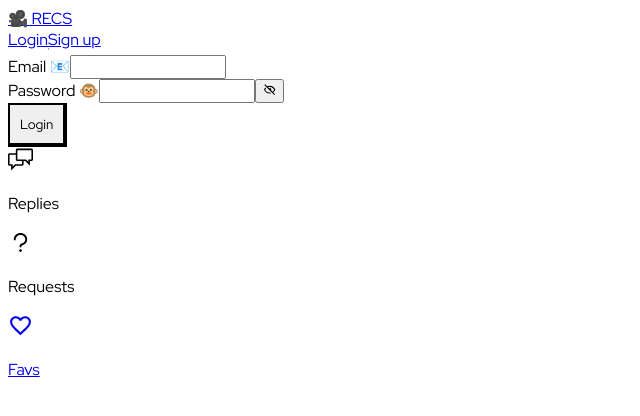
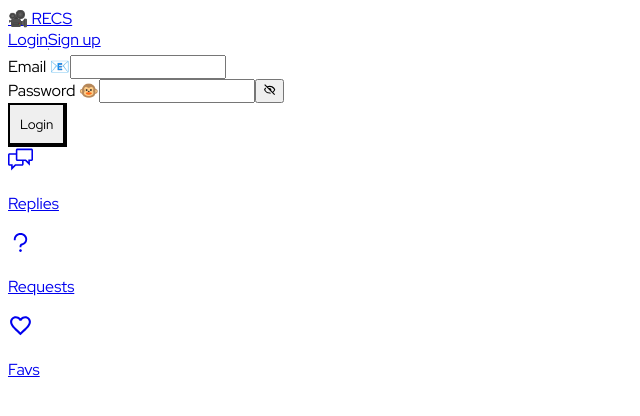
Before and after one commit to GuidoMantegna/recs-tailwind, a React (Vite) app: page /login in a window 1280 px wide. Shown: the top 416 px of the page, without its empty margins (0-640 px from the left). Built offline with nearby package versions, Linux system fonts and the light colour scheme.

Commit message:
Create 'Replies' & 'My Requests' pages

```diff
--- a/src/components/LoginForm/index.tsx
+++ b/src/components/LoginForm/index.tsx
@@ -6,6 +6,7 @@ import { User } from 'interfaces'
 // Context
 import { useContext } from 'react'
 import { AuthContext } from 'context'
+// Components
 import { FormField } from 'components'
 
 type LoginFormProps = {
--- a/src/components/Navbar/index.tsx
+++ b/src/components/Navbar/index.tsx
@@ -1,20 +1,36 @@
-import { Link } from 'react-router-dom'
+import { Link, useLocation } from 'react-router-dom'
 import { GoCommentDiscussion } from 'react-icons/go'
 import { AiOutlineQuestion } from 'react-icons/ai'
 import { MdFavoriteBorder } from 'react-icons/md'
 
 const Navbar: React.FC = () => {
+  const { pathname } = useLocation()
   return (
     <nav className="fixed bottom-0 w-full bg-white border-t border-gray-300  h-20 flex justify-around">
-      <div className="w-20 flex flex-col justify-center items-center">
+      <Link
+        to="replies"
+        className={`w-20 flex flex-col justify-center items-center ${
+          pathname === '/replies' && 'font-bold'
+        }`}
+      >
         <GoCommentDiscussion size={25} />
         <p className="text-sm">Replies</p>
-      </div>
-      <div className="w-20 flex flex-col justify-center items-center">
+      </Link>
+      <Link
+        to="requests"
+        className={`w-20 flex flex-col justify-center items-center ${
+          pathname === '/requests' && 'font-bold'
+        }`}
+      >
         <AiOutlineQuestion size={25} />
         <p className=" text-sm">Requests </p>
-      </div>
-      <Link to='favs' className="w-20 flex flex-col justify-center items-center">
+      </Link>
+      <Link
+        to="favs"
+        className={`w-20 flex flex-col justify-center items-center ${
+          pathname === '/favs' && 'font-bold'
+        }`}
+      >
         <MdFavoriteBorder size={25} /> <p className="text-sm">Favs</p>
       </Link>
     </nav>
--- a/src/customHooks/useAsks/index.tsx
+++ b/src/customHooks/useAsks/index.tsx
@@ -1,24 +1,28 @@
 import { useState, useEffect } from 'react'
+import { useLocation } from 'react-router-dom'
 import axios from 'axios'
 import { AskProps } from 'interfaces'
 import { BASE_URL } from 'utils/constants'
 import { toast } from 'react-toastify'
 import 'react-toastify/dist/ReactToastify.css'
 
-const useAsks = (id: string | undefined) => {
+const useAsks = (id: string | undefined, usedFor: string) => {
   const [asks, setAsks] = useState<AskProps[] | null>(null)
   const [loading, setLoading] = useState(false)
   const [error, setError] = useState(false)
 
+  const URL = {
+    allRequests: `${BASE_URL}/requests`,
+    userRequests: `${BASE_URL}/requests?user=${id}`,
+    replies: `${BASE_URL}/requests/${id}`
+  }[usedFor] ?? `${BASE_URL}/requests`
   const fetchAsks = async () => {
     setLoading(true)
     try {
       const {
         data: { data }
-      } = await axios.get(
-        id ? `${BASE_URL}/requests/${id}` : `${BASE_URL}/requests`
-      )
-      setAsks(id ? [data.request] : data.requests)
+      } = await axios.get(URL)
+      setAsks(usedFor === 'replies' ? [data.request] : data.requests)
       setLoading(false)
     } catch (error: any) {
       console.log(error)
--- a/src/customHooks/useReplies/index.tsx
+++ b/src/customHooks/useReplies/index.tsx
@@ -1,4 +1,5 @@
 import { useState, useEffect } from 'react'
+import { useLocation } from 'react-router-dom'
 import axios from 'axios'
 import { ReplyProps } from 'interfaces'
 import { BASE_URL } from 'utils/constants'
@@ -9,13 +10,14 @@ const useReplies = (userId: string | undefined, usedFor: string) => {
   const [replies, setReplies] = useState<ReplyProps[] | null>(null)
   const [loading, setLoading] = useState(false)
   const [error, setError] = useState(false)
+  const { pathname } = useLocation()
 
   const fetchReplies = async () => {
     setLoading(true)
     try {
       const {
         data: { data }
-      } = await axios.get(`${BASE_URL}/replies?user=${usedFor === "replies" ? userId : ''}&likedBy=${usedFor === "favs" ? userId : ''}`)
+      } = await axios.get(`${BASE_URL}/replies?user=${usedFor === "/replies" ? userId : ''}&likedBy=${usedFor === "/favs" ? userId : ''}`)
       setReplies(data.replies)
       setLoading(false)
     } catch (error: any) {
@@ -28,7 +30,7 @@ const useReplies = (userId: string | undefined, usedFor: string) => {
   useEffect(() => {
     fetchReplies()
     return () => {}
-  }, [])
+  }, [pathname])
 
   return {
     replies,
--- a/src/routes/Favs.tsx
+++ b/src/routes/Favs.tsx
@@ -1,3 +1,4 @@
+import { useLocation } from 'react-router-dom'
 // Context
 import { useContext } from 'react'
 import { AuthContext } from 'context'
@@ -8,7 +9,9 @@ import useReplies from 'customHooks/useReplies'
 
 const Favs: React.FC = () => {
   const user = useContext(AuthContext)
-  const { replies, setReplies, loading, error } = useReplies(user?._id, 'favs')
+  const { pathname } = useLocation()
+  const { replies, setReplies, loading, error } = useReplies(user?._id, pathname)
+  // console.log(pathname.charAt(1).replace('/', ''))
 
   const handleLike = async (replyID: string) => {
     // fetchData(`replies/${replyID}`, 'patch', { userID: user?._id }).then(
--- a/src/routes/Home.tsx
+++ b/src/routes/Home.tsx
@@ -9,7 +9,7 @@ import { Link } from 'react-router-dom'
 
 const Home: React.FC = () => {
   const user = useContext(AuthContext)
-  const { asks, loading, error, setAsks } = useAsks(undefined)
+  const { asks, loading, error, setAsks } = useAsks(undefined, 'allRequests')
   const { loadingData, errorData, fetchData } = useFetch()
 
   const makeRequest = (ask: string) => {
--- /dev/null
+++ b/src/routes/MyRequests.tsx
@@ -0,0 +1,21 @@
+// Context
+import { useContext } from 'react'
+import { AuthContext } from 'context'
+// Components
+import { Loading, Error, Ask } from 'components'
+// Custom hooks / Utils
+import { useAsks } from 'customHooks'
+
+const MyRequest: React.FC = () => {
+  const user = useContext(AuthContext)
+  const { asks, loading, error } = useAsks(user?._id, 'userRequests')
+
+  if (error) return <Error />
+  if (loading) return <Loading />
+  return (
+    <div className="w-full">
+      {asks?.map((ask) => <Ask key={ask._id} {...ask} />)}
+    </div>
+  )
+}
+export default MyRequest
--- a/src/routes/Request.tsx
+++ b/src/routes/Request.tsx
@@ -15,7 +15,7 @@ import { GoCommentDiscussion } from 'react-icons/go'
 const Request: React.FC = () => {
   const user = useContext(AuthContext)
   const { id } = useParams<{ id: string }>()
-  const { asks, loading, error, setAsks } = useAsks(id)
+  const { asks, loading, error, setAsks } = useAsks(id, 'replies')
   const [isModalOpen, setIsModalOpen] = useState(false)
   const { loadingData, errorData, fetchData } = useFetch()
 
```
Also changed, not shown: src/index.tsx (+9 -0 lines).
